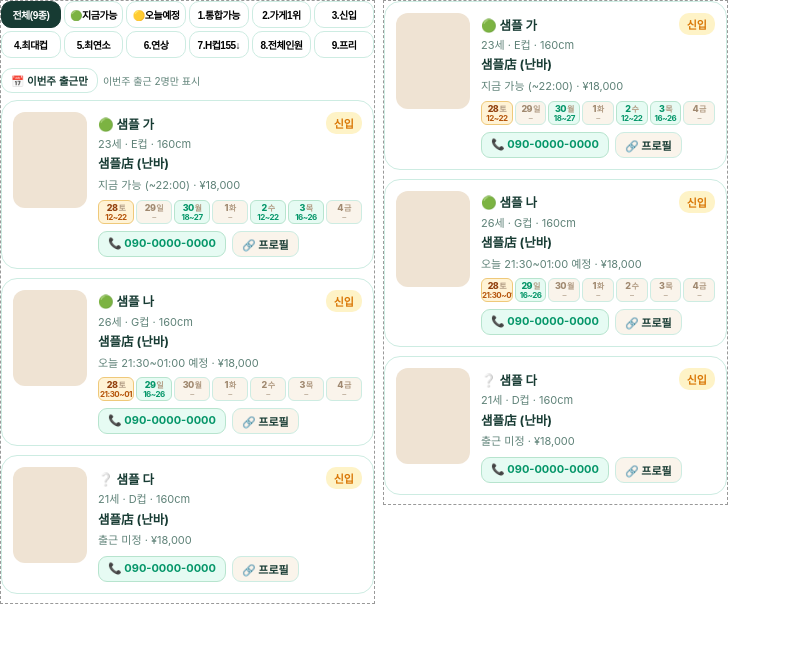
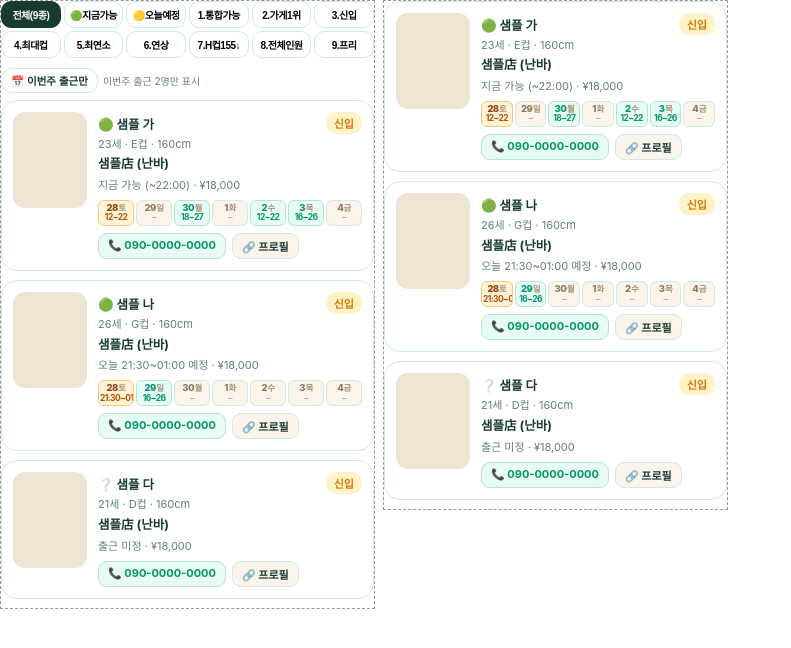
Before and after one commit to senatomatoma-glitch/sena-office, a plain HTML site: page w-preview.html in a window 1280 px wide. Shown: the whole page, without its empty margins (0-791 px from the left). Drawn offline with Linux system fonts and the light colour scheme.

Commit message:
Week strip: slightly larger chip text

```diff
--- a/w-preview.html
+++ b/w-preview.html
@@ -53,10 +53,10 @@
   .s-card { display: flex; gap: 11px; background: var(--card); border: 1px solid var(--border); border-radius: 16px; padding: 11px; margin-bottom: 9px; align-items: flex-start; }
   /* 📅 카드 안 7일치 출근 스트립 */
   .s-week { display: grid; grid-template-columns: repeat(7, minmax(0, 1fr)); gap: 2px; margin-top: 6px; }
-  .s-wd { display: block; text-align: center; border: 1px solid var(--border); background: #FAF4EB; border-radius: 6px; padding: 2px 0 1px; line-height: 1.12; overflow: hidden; }
-  .s-wd b { display: block; font-size: 9px; font-weight: 800; color: #A08970; letter-spacing: -0.6px; white-space: nowrap; }
-  .s-wd b em { font-style: normal; font-size: 8px; font-weight: 700; color: #B09A82; margin-left: 1px; }
-  .s-wd i { display: block; font-style: normal; font-size: 8px; font-weight: 700; color: #C3B4A3; letter-spacing: -0.5px; white-space: nowrap; }
+  .s-wd { display: block; text-align: center; border: 1px solid var(--border); background: #FAF4EB; border-radius: 6px; padding: 2px 1px 2px; line-height: 1.15; overflow: hidden; }
+  .s-wd b { display: block; font-size: 9.5px; font-weight: 800; color: #90795F; letter-spacing: -0.6px; white-space: nowrap; }
+  .s-wd b em { font-style: normal; font-size: 8.5px; font-weight: 700; color: #A89078; margin-left: 0.5px; }
+  .s-wd i { display: block; font-style: normal; font-size: 8.5px; font-weight: 700; color: #BCAC9A; letter-spacing: -0.6px; white-space: nowrap; }
   .s-wd.on { background: var(--green-bg); border-color: #B7E4CE; }
   .s-wd.on b { color: var(--green); }
   .s-wd.on i { color: var(--green); }
```
Also changed, not shown: index.html (+4 -4 lines).
